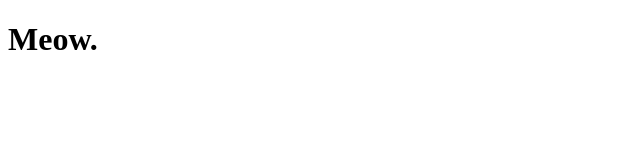
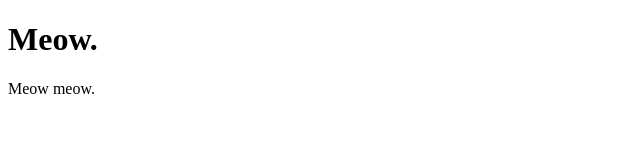
Before and after one commit to victoriannee/git-101, a plain HTML site: page index.html in a window 1280 px wide. Shown: the whole page, without its empty margins (0-640 px from the left). Drawn offline with Linux system fonts and the light colour scheme.

Commit message:
Added p text to the body

```diff
--- a/index.html
+++ b/index.html
@@ -5,5 +5,6 @@
 	</head>
 	<body>
 		<h1>Meow.</h1>
+		<p>Meow meow.</p>
 	</body>
 </html>
```
